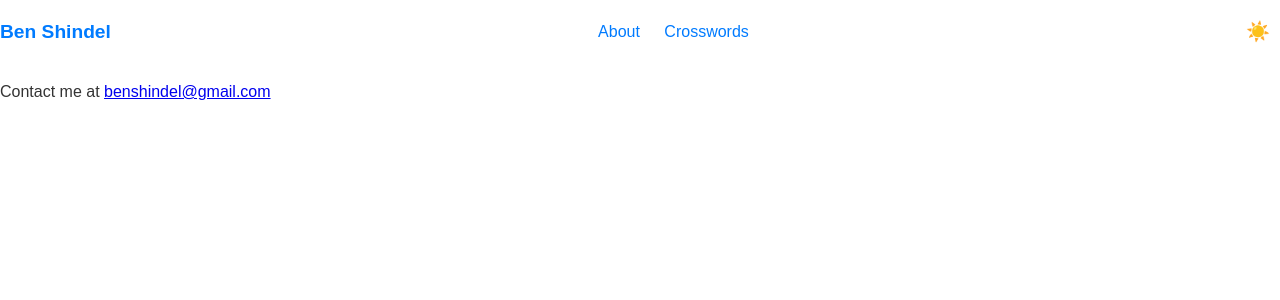
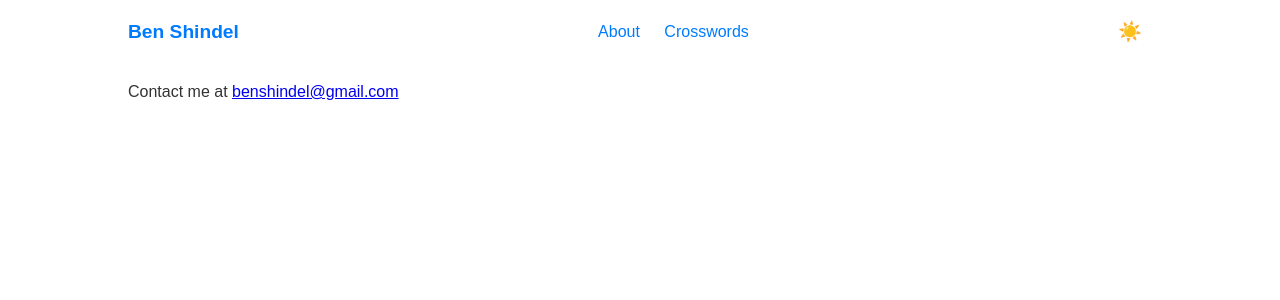
Before and after one commit to benshindel/benshindel.github.io, a Jekyll site: the page built from pages/dac.md, in a window 1280 px wide. Shown: the top 300 px of the page. Built offline with Jekyll 4.4.1, drawn with Linux system fonts in a browser that asks for light colours; our own code applies the rules of GitHub Pages for plain Markdown files.

Commit message:
Update style.css

```diff
--- a/assets/css/style.css
+++ b/assets/css/style.css
@@ -10,7 +10,7 @@
 body {
   font-family: Arial, sans-serif;
   margin: 0;
-  padding: 0;
+  padding: 0 10%;
   box-sizing: border-box;
   background-color: var(--bg-color-light);
   color: var(--text-color-light);
@@ -20,11 +20,6 @@ body {
 body.dark-mode {
   background-color: var(--bg-color-dark);
   color: var(--text-color-dark);
-}
-
-.container {
-  margin-left: 10%;
-  margin-right: 10%;
 }
 
 header {
@@ -130,6 +125,10 @@ main.content {
 }
 
 @media (max-width: 768px) {
+  body {
+    padding: 0 5%;
+  }
+
   .image-grid {
     grid-template-columns: 1fr;
   }
```
